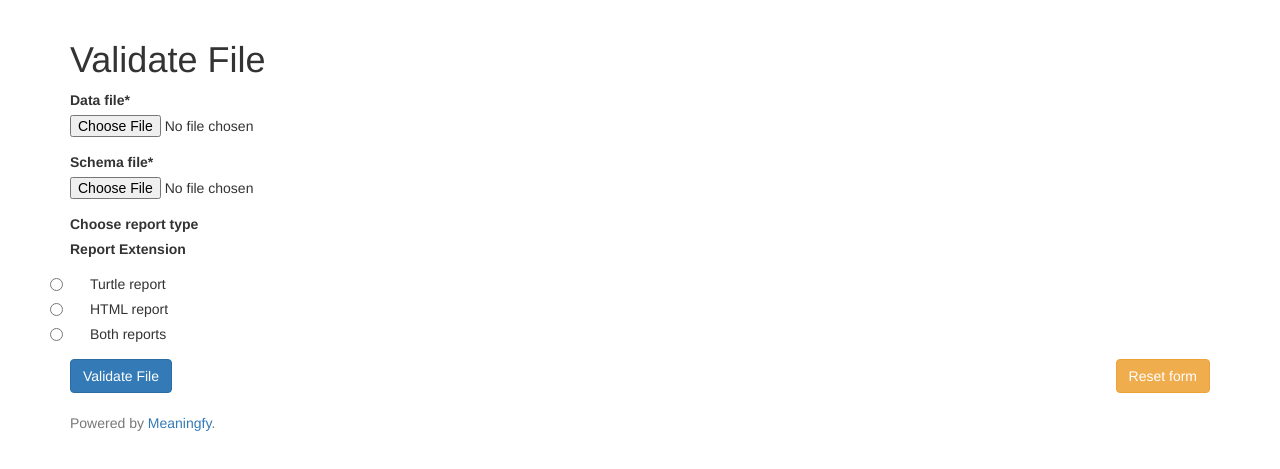
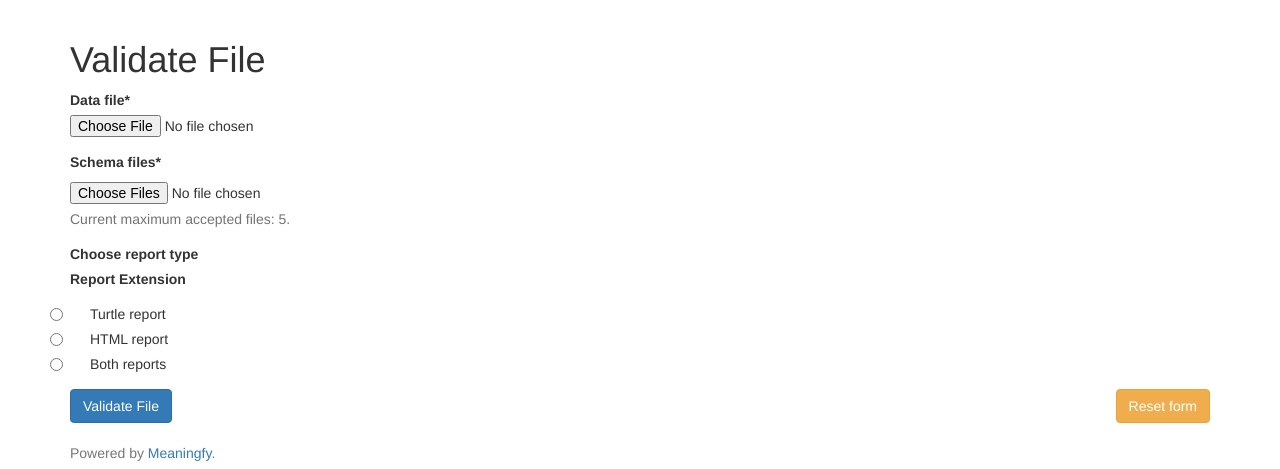
Before and after one commit to meaningfy-ws/rdf-validator-ws, a Flask app: page /validate-file in a window 1280 px wide. Shown: the part 52-521 px from the top of the page. Run offline with Flask 2, Linux system fonts and the light colour scheme; some libraries are stand-ins or nearby versions.

Commit message:
Add multiple shacl file for validation at UI level

```diff
--- a/validator/entrypoints/ui/forms.py
+++ b/validator/entrypoints/ui/forms.py
@@ -10,20 +10,18 @@
 
 """
 from flask_wtf import FlaskForm
-from flask_wtf.file import FileField, FileRequired, FileAllowed
-
-from wtforms import StringField, SubmitField, TextAreaField, RadioField
-from wtforms.validators import DataRequired, URL
+from flask_wtf.file import FileField, FileRequired
+from wtforms import StringField, SubmitField, TextAreaField, RadioField, MultipleFileField
+from wtforms.validators import DataRequired
 
 from validator.entrypoints.api.helpers import HTML_EXTENSION, TTL_EXTENSION, ZIP_EXTENSION
 
 
 class BaseValidateForm(FlaskForm):
-    report_extension = RadioField('Report Extension', choices=[(TTL_EXTENSION, 'Turtle report'), (HTML_EXTENSION, 'HTML report'),
-                                                               (ZIP_EXTENSION, 'Both reports')])
-    schema_file = FileField('Schema file*',
-                            validators=[FileRequired()])
-    submit = SubmitField('Validate')
+    report_extension = RadioField('Report Extension',
+                                  choices=[(TTL_EXTENSION, 'Turtle report'), (HTML_EXTENSION, 'HTML report'),
+                                           (ZIP_EXTENSION, 'Both reports')])
+    schema_files = MultipleFileField('Schema files*', description="Current maximum accepted files: 5.")
 
 
 class ValidateFromFileForm(BaseValidateForm):
--- a/validator/entrypoints/ui/templates/validate/file.html
+++ b/validator/entrypoints/ui/templates/validate/file.html
@@ -10,7 +10,12 @@
         {{ wtf.form_errors(form, hiddens="only") }}
 
         {{ wtf.form_field(form.data_file) }}
-        {{ wtf.form_field(form.schema_file) }}
+
+        <div class="form-group required">
+            <label class="control-label" for="schema_files">{{ form.schema_files.label }}</label>
+            <input id="schema_files" multiple="" name="schema_files" required="" type="file">
+            <p class="help-block">{{ form.schema_files.description }}</p>
+        </div>
 
         <label class="control-label" for="report_extension">Choose report type</label>
         {{ wtf.form_field(form.report_extension) }}
--- a/validator/entrypoints/ui/views.py
+++ b/validator/entrypoints/ui/views.py
@@ -35,7 +35,7 @@ def validate_file():
         response, status = api_validate_file(
             report_extension=form.report_extension.data,
             data_file=form.data_file.data,
-            schema_file=form.schema_file.data
+            schema_files=form.schema_files.data
         )
 
         if status != 200:
@@ -59,7 +59,7 @@ def validate_sparql_endpoint():
         response, status = api_validate_sparql_endpoint(
             report_extension=form.report_extension.data,
             sparql_endpoint_url=form.endpoint_url.data,
-            schema_file=form.schema_file.data,
+            schema_files=form.schema_files.data,
             graphs=form.graphs.data.split()
         )
 
```
Also changed, not shown: tests/e2e/test_entrypoints_api_handlers.py (+0 -15 lines), validator/entrypoints/ui/api_wrapper.py (+11 -8 lines), validator/entrypoints/ui/templates/validate/sparql_endpoint.html (+7 -1 lines).
